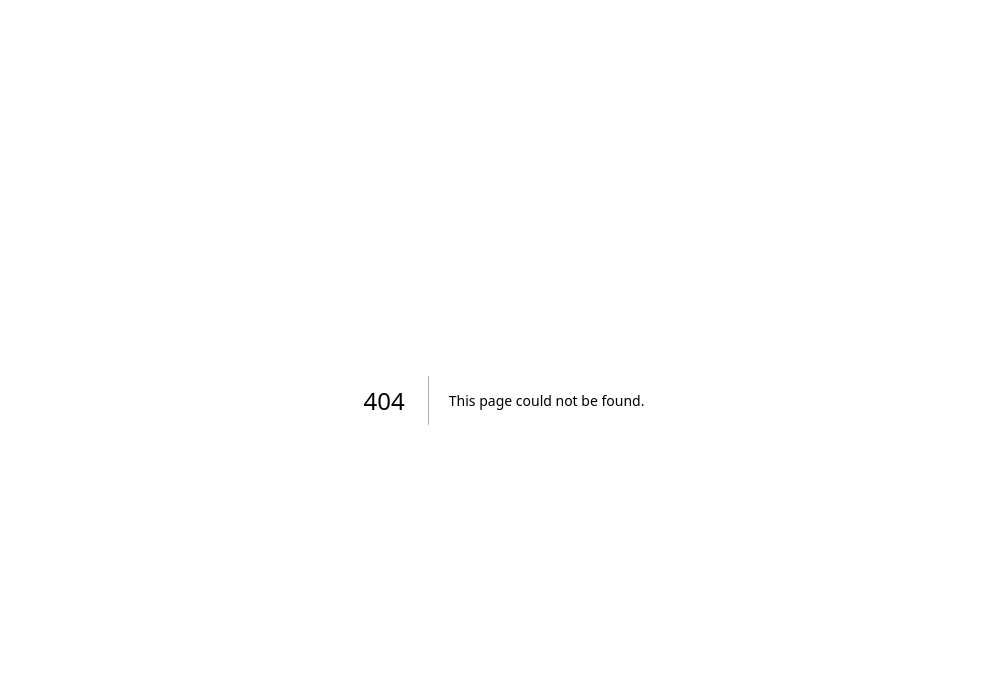
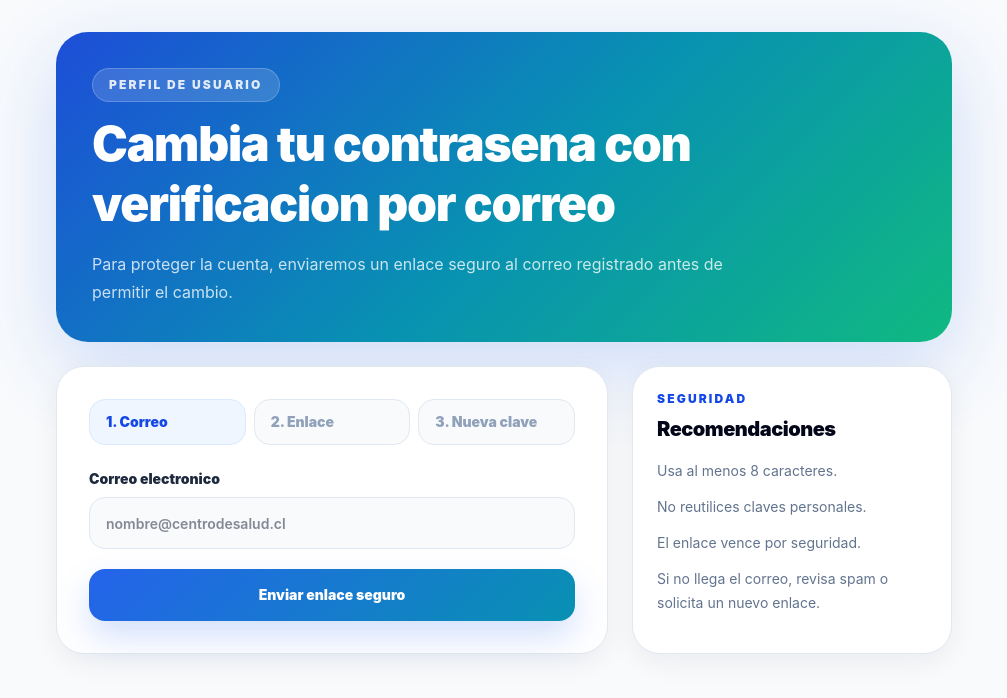
Before and after one commit to andresycristi9091-alt/agendasalud, a Next.js app: page /cambiar-contrasena in a window 1280 px wide. Before the commit this address had no page. Shown: the top 698 px of the page, without its empty margins (136-1143 px from the left). Built offline with nearby package versions, Linux system fonts and the light colour scheme; no server answers.

Commit message:
fix: usar enlace seguro para cambio de contrasena

```diff
--- /dev/null
+++ b/app/cambiar-contrasena/page.tsx
@@ -0,0 +1,9 @@
+import { ProfilePasswordPage } from '@/components/dashboard/ProfilePasswordPage'
+
+export default function CambiarContrasenaPage() {
+  return (
+    <main className="min-h-screen bg-slate-50 px-6 py-8">
+      <ProfilePasswordPage />
+    </main>
+  )
+}
--- a/components/dashboard/ProfilePasswordPage.tsx
+++ b/components/dashboard/ProfilePasswordPage.tsx
@@ -3,13 +3,12 @@
 import { FormEvent, useEffect, useState } from 'react'
 import { createClient } from '@/lib/supabase/client'
 
-type Step = 'email' | 'code' | 'password' | 'done'
+type Step = 'email' | 'linkSent' | 'password' | 'done'
 
 export function ProfilePasswordPage() {
   const supabase = createClient()
   const [step, setStep] = useState<Step>('email')
   const [email, setEmail] = useState('')
-  const [code, setCode] = useState('')
   const [password, setPassword] = useState('')
   const [confirmPassword, setConfirmPassword] = useState('')
   const [message, setMessage] = useState<string | null>(null)
@@ -23,55 +22,46 @@ export function ProfilePasswordPage() {
         if (data?.user?.email) setEmail(data.user.email)
       })
       .catch(() => null)
-  }, [])
 
-  async function sendCode(event: FormEvent<HTMLFormElement>) {
+    supabase.auth.getSession().then(({ data }) => {
+      if (data.session && window.location.search.includes('reset=1')) {
+        setStep('password')
+        setMessage('Enlace verificado. Ahora puedes crear una nueva contrasena.')
+      }
+    })
+
+    const { data: listener } = supabase.auth.onAuthStateChange((event) => {
+      if (event === 'PASSWORD_RECOVERY') {
+        setStep('password')
+        setMessage('Enlace verificado. Ahora puedes crear una nueva contrasena.')
+      }
+    })
+
+    return () => listener.subscription.unsubscribe()
+  }, [supabase.auth])
+
+  async function sendRecoveryLink(event: FormEvent<HTMLFormElement>) {
     event.preventDefault()
     setError(null)
     setMessage(null)
     setLoading(true)
 
     const normalizedEmail = email.trim().toLowerCase()
-    const { error: otpError } = await supabase.auth.signInWithOtp({
-      email: normalizedEmail,
-      options: {
-        shouldCreateUser: false,
-      },
+    const redirectTo = `${window.location.origin}/cambiar-contrasena?reset=1`
+    const { error: resetError } = await supabase.auth.resetPasswordForEmail(normalizedEmail, {
+      redirectTo,
     })
 
     setLoading(false)
 
-    if (otpError) {
-      setError('No pudimos enviar el codigo. Verifica que el correo exista en la plataforma.')
+    if (resetError) {
+      setError('No pudimos enviar el enlace. Verifica que el correo exista en la plataforma.')
       return
     }
 
     setEmail(normalizedEmail)
-    setStep('code')
-    setMessage('Te enviamos un codigo al correo indicado. Revisa tambien spam o promociones.')
-  }
-
-  async function verifyCode(event: FormEvent<HTMLFormElement>) {
-    event.preventDefault()
-    setError(null)
-    setMessage(null)
-    setLoading(true)
-
-    const { error: verifyError } = await supabase.auth.verifyOtp({
-      email,
-      token: code.trim(),
-      type: 'email',
-    })
-
-    setLoading(false)
-
-    if (verifyError) {
-      setError('El codigo no es valido o ya expiro. Solicita uno nuevo e intenta otra vez.')
-      return
-    }
-
-    setStep('password')
-    setMessage('Codigo verificado. Ahora puedes crear una nueva contrasena.')
+    setStep('linkSent')
+    setMessage('Te enviamos un enlace seguro al correo indicado. Abre el enlace para definir una nueva contrasena.')
   }
 
   async function updatePassword(event: FormEvent<HTMLFormElement>) {
@@ -94,7 +84,7 @@ export function ProfilePasswordPage() {
     setLoading(false)
 
     if (updateError) {
-      setError('No pudimos actualizar la contrasena. Vuelve a verificar el codigo.')
+      setError('No pudimos actualizar la contrasena. Abre nuevamente el enlace del correo e intenta otra vez.')
       return
     }
 
@@ -114,7 +104,7 @@ export function ProfilePasswordPage() {
           Cambia tu contrasena con verificacion por correo
         </h1>
         <p className="mt-4 max-w-2xl text-base leading-7 text-white/78">
-          Para proteger la cuenta, enviaremos un codigo al correo registrado antes de permitir el cambio.
+          Para proteger la cuenta, enviaremos un enlace seguro al correo registrado antes de permitir el cambio.
         </p>
       </section>
 
@@ -135,7 +125,7 @@ export function ProfilePasswordPage() {
           )}
 
           {step === 'email' && (
-            <form onSubmit={sendCode} className="space-y-5">
+            <form onSubmit={sendRecoveryLink} className="space-y-5">
               <Field label="Correo electronico">
                 <input
                   type="email"
@@ -146,38 +136,28 @@ export function ProfilePasswordPage() {
                   required
                 />
               </Field>
-              <PrimaryButton loading={loading}>Enviar codigo</PrimaryButton>
+              <PrimaryButton loading={loading}>Enviar enlace seguro</PrimaryButton>
             </form>
           )}
 
-          {step === 'code' && (
-            <form onSubmit={verifyCode} className="space-y-5">
-              <Field label="Codigo recibido">
-                <input
-                  inputMode="numeric"
-                  value={code}
-                  onChange={(event) => setCode(event.target.value)}
-                  placeholder="Ingresa el codigo de tu correo"
-                  className={inputClass}
-                  required
-                />
-              </Field>
-              <div className="grid gap-3 sm:grid-cols-2">
-                <PrimaryButton loading={loading}>Verificar codigo</PrimaryButton>
+          {step === 'linkSent' && (
+            <div className="rounded-3xl border border-blue-100 bg-blue-50 p-6">
+              <p className="text-lg font-black text-blue-800">Revisa tu correo</p>
+              <p className="mt-2 text-sm leading-6 text-blue-700">
+                Abre el correo de Supabase Auth y presiona el enlace. Ese enlace verifica tu identidad y te traera de vuelta para crear una nueva contrasena.
+              </p>
               <button
                 type="button"
                 onClick={() => {
                   setStep('email')
-                    setCode('')
                   setMessage(null)
                   setError(null)
                 }}
-                  className="h-13 rounded-2xl border border-slate-200 px-5 text-sm font-black text-slate-600 transition hover:bg-slate-50"
+                className="mt-5 h-12 rounded-2xl border border-blue-200 bg-white px-5 text-sm font-black text-blue-700 transition hover:bg-blue-50"
               >
-                  Cambiar correo
+                Enviar a otro correo
               </button>
             </div>
-            </form>
           )}
 
           {step === 'password' && (
@@ -218,7 +198,6 @@ export function ProfilePasswordPage() {
                 type="button"
                 onClick={() => {
                   setStep('email')
-                  setCode('')
                   setMessage(null)
                 }}
                 className="mt-5 h-12 rounded-2xl bg-emerald-600 px-5 text-sm font-black text-white transition hover:bg-emerald-700"
@@ -235,8 +214,8 @@ export function ProfilePasswordPage() {
           <ul className="mt-4 space-y-3 text-sm leading-6 text-slate-500">
             <li>Usa al menos 8 caracteres.</li>
             <li>No reutilices claves personales.</li>
-            <li>El codigo vence por seguridad.</li>
-            <li>Si no llega el correo, revisa spam o solicita un nuevo codigo.</li>
+            <li>El enlace vence por seguridad.</li>
+            <li>Si no llega el correo, revisa spam o solicita un nuevo enlace.</li>
           </ul>
         </aside>
       </section>
@@ -247,7 +226,7 @@ export function ProfilePasswordPage() {
 function StepIndicator({ step }: { step: Step }) {
   const steps = [
     { key: 'email', label: 'Correo' },
-    { key: 'code', label: 'Codigo' },
+    { key: 'linkSent', label: 'Enlace' },
     { key: 'password', label: 'Nueva clave' },
   ] satisfies Array<{ key: Step; label: string }>
 
```
Lines whose indentation alone changed are shown as unchanged.
